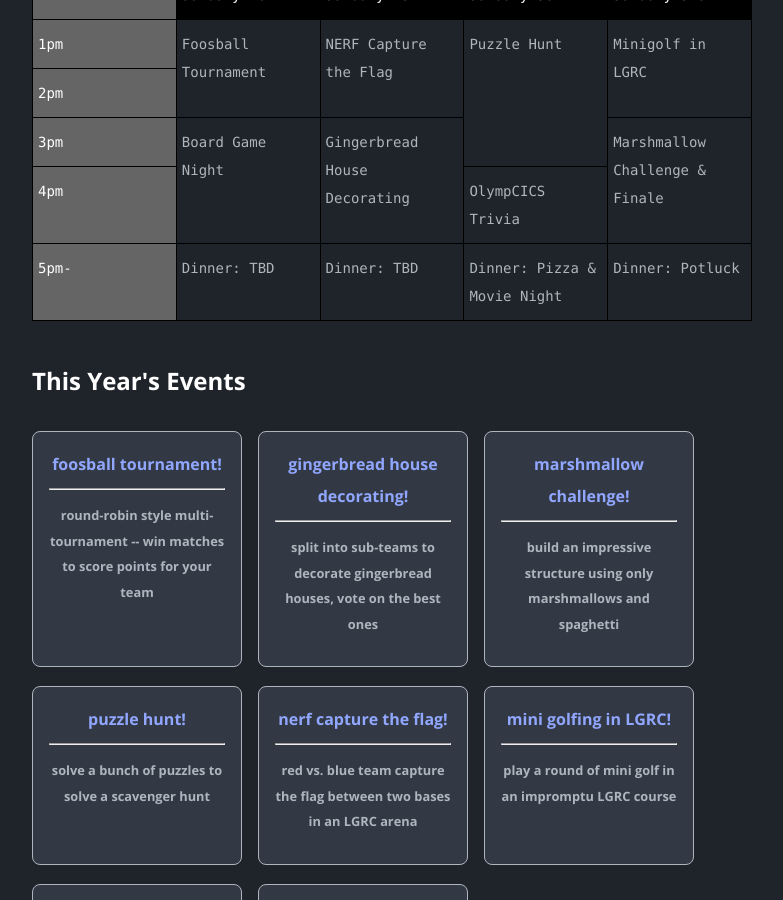
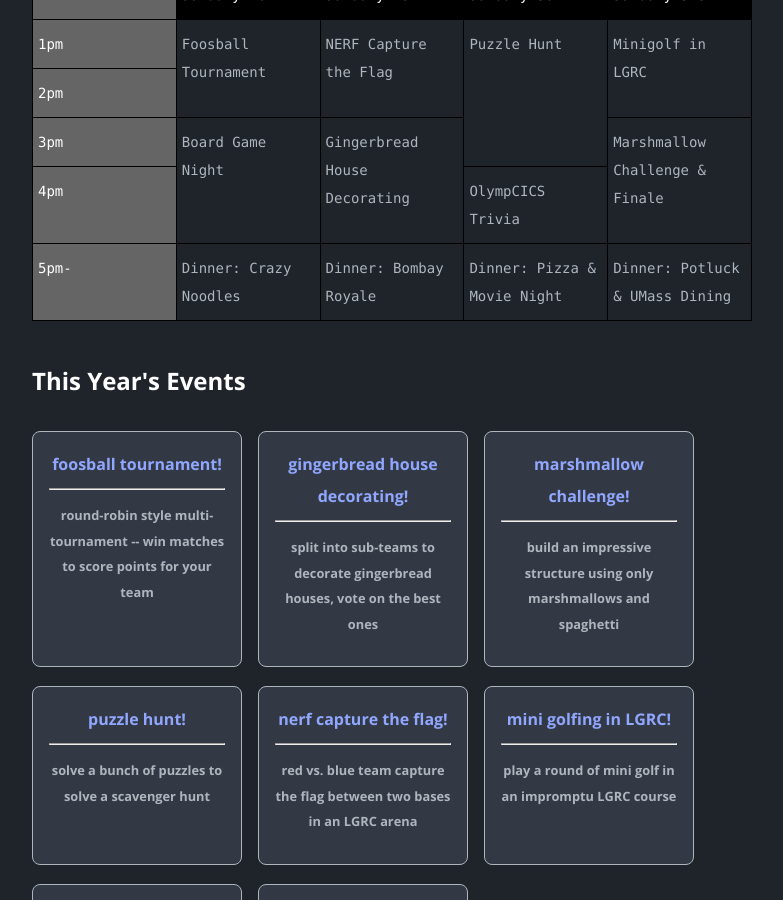
Before and after one commit to olympcics/olympcics.github.io, a Jekyll site: the page built from index.md, in a window 1280 px wide and 900 px high, scrolled down 1271 px. Shown: the whole window, without its empty margins (248-1031 px from the left). Built offline with Jekyll 4.4.1, drawn with Linux system fonts in a browser that asks for light colours.

Commit message:
Update home.html

```diff
--- a/_layouts/home.html
+++ b/_layouts/home.html
@@ -76,10 +76,10 @@ layout: default
   </tr>
   <tr>
     <td class="tg-l5vm">5pm-</td>
-    <td class="tg-sej6">Dinner: TBD</td>
-    <td class="tg-sej6">Dinner: TBD</td>
+    <td class="tg-sej6">Dinner: Crazy Noodles</td>
+    <td class="tg-sej6">Dinner: Bombay Royale</td>
     <td class="tg-sej6">Dinner: Pizza &amp; Movie Night</td>
-    <td class="tg-sej6"><span style="font-weight:normal;font-style:normal">Dinner: Potluck</span></td>
+    <td class="tg-sej6"><span style="font-weight:normal;font-style:normal">Dinner: Potluck & UMass Dining</span></td>
   </tr>
 </tbody>
 </table></div>
```
